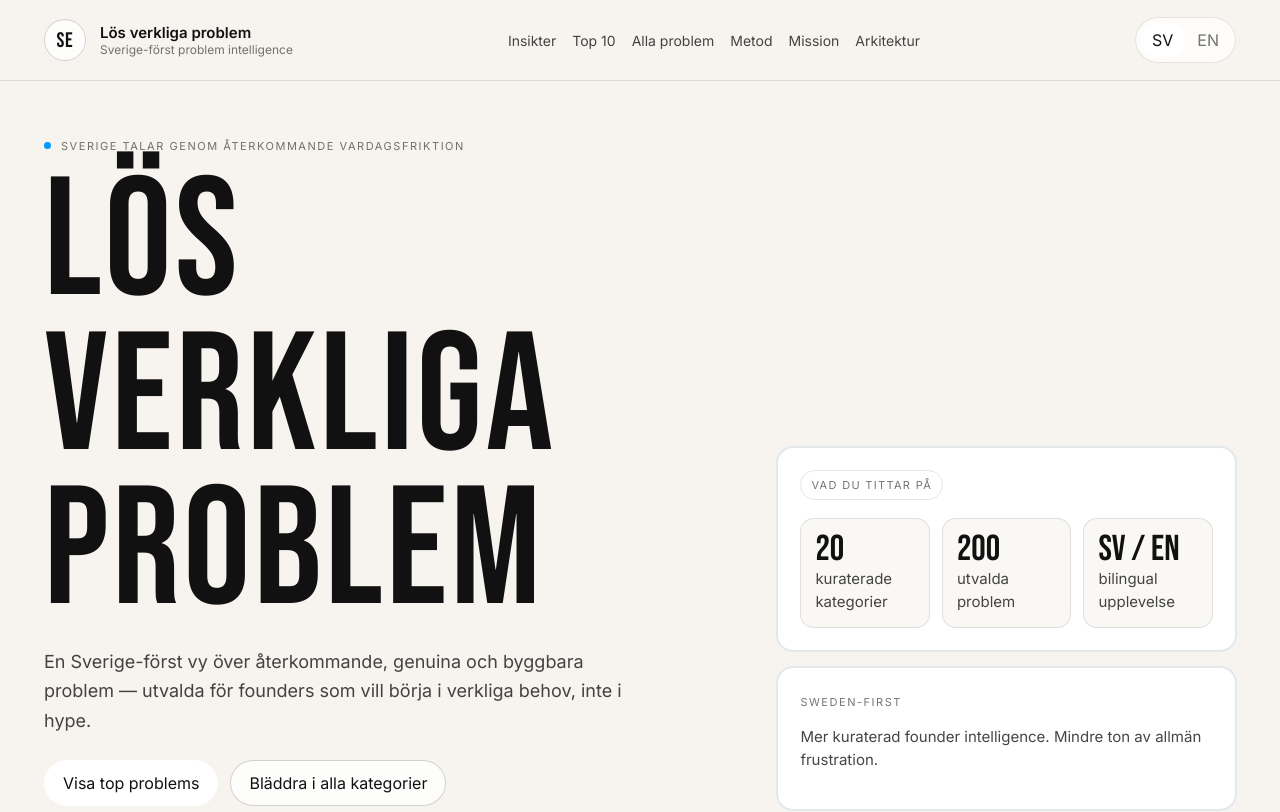
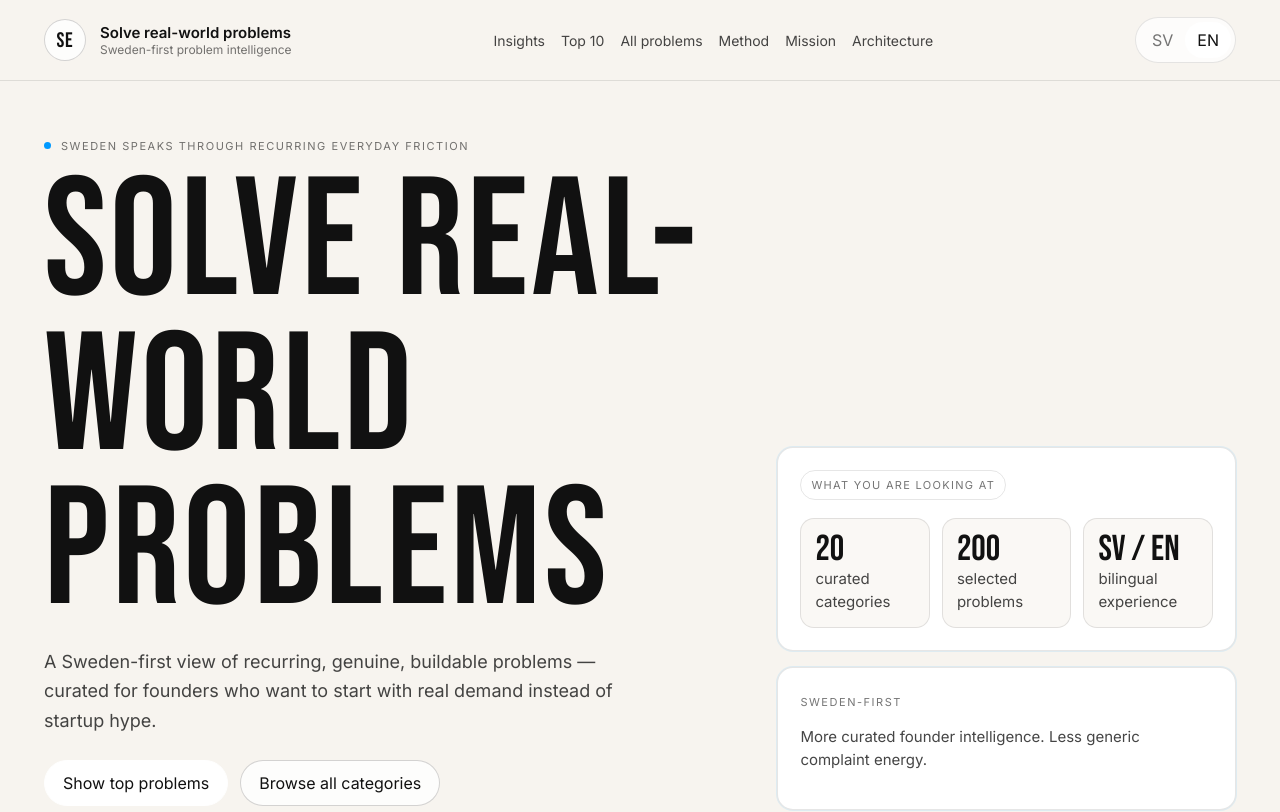
Before and after one commit to mpendyala3/fix-my-itch-sweden, a Next.js app: page / in a window 1280 px wide. Shown: the top 812 px of the page. Built offline with nearby package versions, Linux system fonts and the light colour scheme.

Commit message:
feat: default the site to English

```diff
--- a/app/ClientHome.tsx
+++ b/app/ClientHome.tsx
@@ -392,7 +392,7 @@ function pageSchema(lang: Language) {
 }
 
 export function HomePage({ routeLabel }: { routeLabel?: string }) {
-  const [lang, setLang] = useState<Language>('sv');
+  const [lang, setLang] = useState<Language>('en');
   const [current, setCurrent] = useState<CategoryId>(categoryOrder[0]);
   const [expanded, setExpanded] = useState(0);
   const [query, setQuery] = useState('');
```
Also changed, not shown: 13 other files (tests, documents, lock files or other folders).
